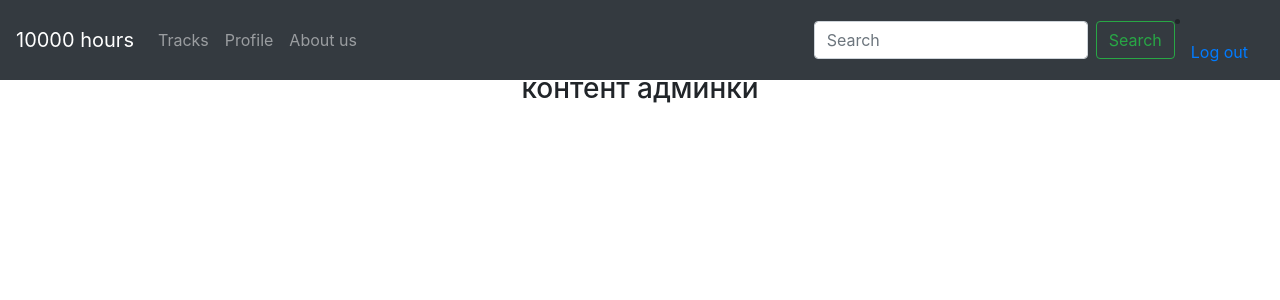
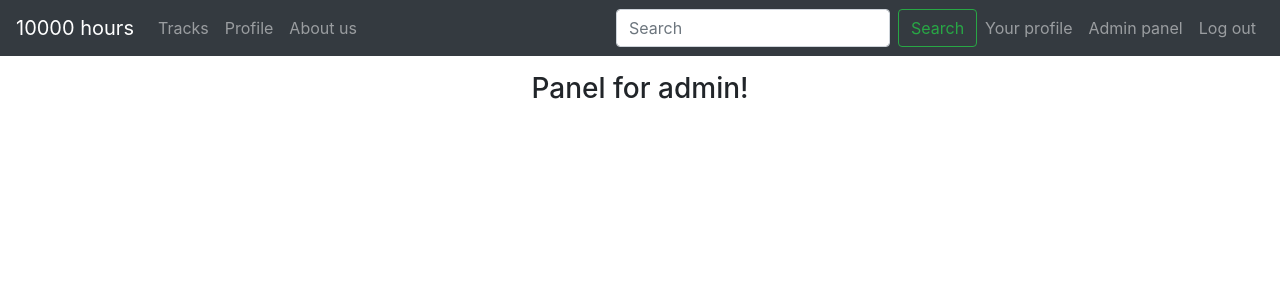
Before and after one commit to xkxixnxgx/spent_time, a Flask app: page /user/admin in a window 1280 px wide. Shown: the top 300 px of the page. Run offline with Flask 2, Linux system fonts and the light colour scheme; the visitor is signed in with stand-in values (Sample User, id 1); data comes from the database, SQL or seed files in the repository; some libraries are stand-ins or nearby versions.

Commit message:
Добавлена ссылка на панель админа с проверкой прав доступа. Добавлена ссылка на страницу профиля пользователя.

```diff
--- a/webapp/templates/includes/_navbar.html
+++ b/webapp/templates/includes/_navbar.html
@@ -20,12 +20,24 @@
             <input class="form-control mr-sm-2" type="search" placeholder="Search" aria-label="Search">
             <button class="btn btn-outline-success my-2 my-sm-0" type="submit">Search</button>
         </form>
+        <ul class="navbar-nav">
+            {% if current_user.is_authenticated %}
                 <li class="nav-item">
-        {% if current_user.is_authenticated %}
+                    <a class="nav-link" href="{{ url_for('user.profile') }}">Your profile</a>
+                </li>
+                {% if current_user.is_admin %}
+                    <li class="nav-item">
+                        <a class="nav-link" href="{{ url_for('user.admin_index') }}">Admin panel</a>
+                    </li>
+                {% endif %}
+                <li class="nav-item">
                     <a class="nav-link" href="{{ url_for('user.logout') }}">Log out</a>
+                </li>
             {% else %}
+                <li class="nav-item">
                     <a class="nav-link" href="{{ url_for('user.login') }}">Log in</a>
+                </li>
             {% endif %}
-      </li>
+        </ul>
     </div>
 </nav>
--- a/webapp/templates/user/admin.html
+++ b/webapp/templates/user/admin.html
@@ -4,7 +4,7 @@
 <div class="container">
     <h3>
         <p class="text-center">
-        контент админки
+        Panel for admin!
         </p>
     </h3>
 </div>
--- a/webapp/user/views.py
+++ b/webapp/user/views.py
@@ -1,6 +1,6 @@
 from flask import Blueprint, render_template, flash, redirect, url_for, request
 from flask_login import current_user, login_user, logout_user
-from webapp.user.forms import LoginForm, StartForm, RegisterForm, AdminForm
+from webapp.user.forms import LoginForm, StartForm, RegisterForm, AdminForm, ProfileForm
 from webapp.user.models import User
 from webapp.user.decorators import admin_required
 from datetime import datetime
@@ -32,7 +32,8 @@ def process_reg():
     if form.validate_on_submit():
         date_now = datetime.now()
         date_reg = date_now.strftime('%d.%m.%Y')
-        new_user = User(user_email=form.user_email.data, user_password=form.user_password.data, role='user', date_reg=date_reg)
+        new_user = User(user_email=form.user_email.data, user_password=form.user_password.data, role='user',
+                        date_reg=date_reg)
         new_user.set_password(form.user_password.data)
         db.session.add(new_user)
         db.session.commit()
@@ -40,6 +41,7 @@ def process_reg():
         return redirect(url_for('user.login'))
     flash('Incorrect data. Fix errors when entering data.')
     return redirect(url_for('user.register'))
+
 
 @blueprint.route('/login')
 def login():
@@ -81,4 +83,15 @@ def admin_index():
         admin_form = AdminForm()
         return render_template('user/admin.html', page_tittle=title, form=admin_form)
     else:
-        return 'You is not admin.'
+        return 'You are not admin.'
+
+
+@blueprint.route('/profile')
+def profile():
+    if current_user.is_authenticated:
+        title = 'You profile'
+        profile_form = ProfileForm()
+        return render_template('user/profile.html', page_tittle=title, form=profile_form)
+    else:
+        flash('You are not authenticated. Please login.')
+        return redirect(url_for('user.login'))
```
Also changed, not shown: webapp/templates/user/profile.html (added, +7 -0 lines). Lines whose indentation alone changed are shown as unchanged.
